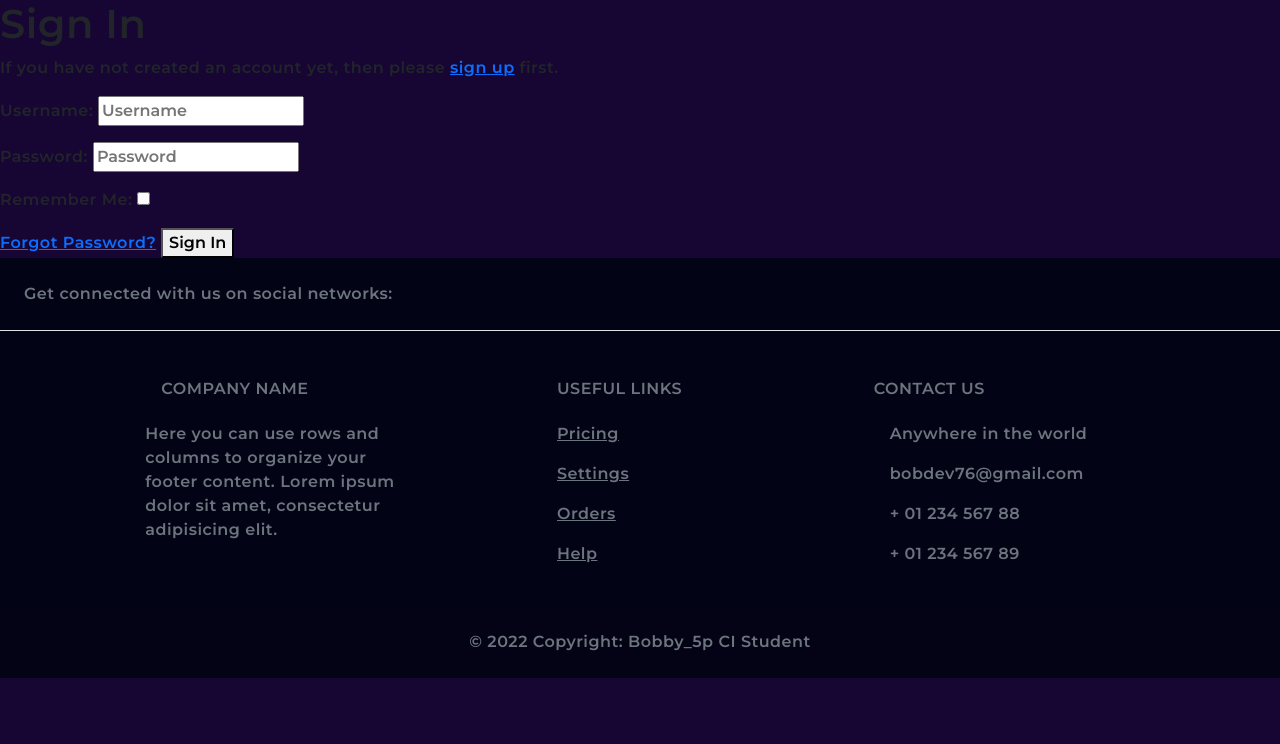
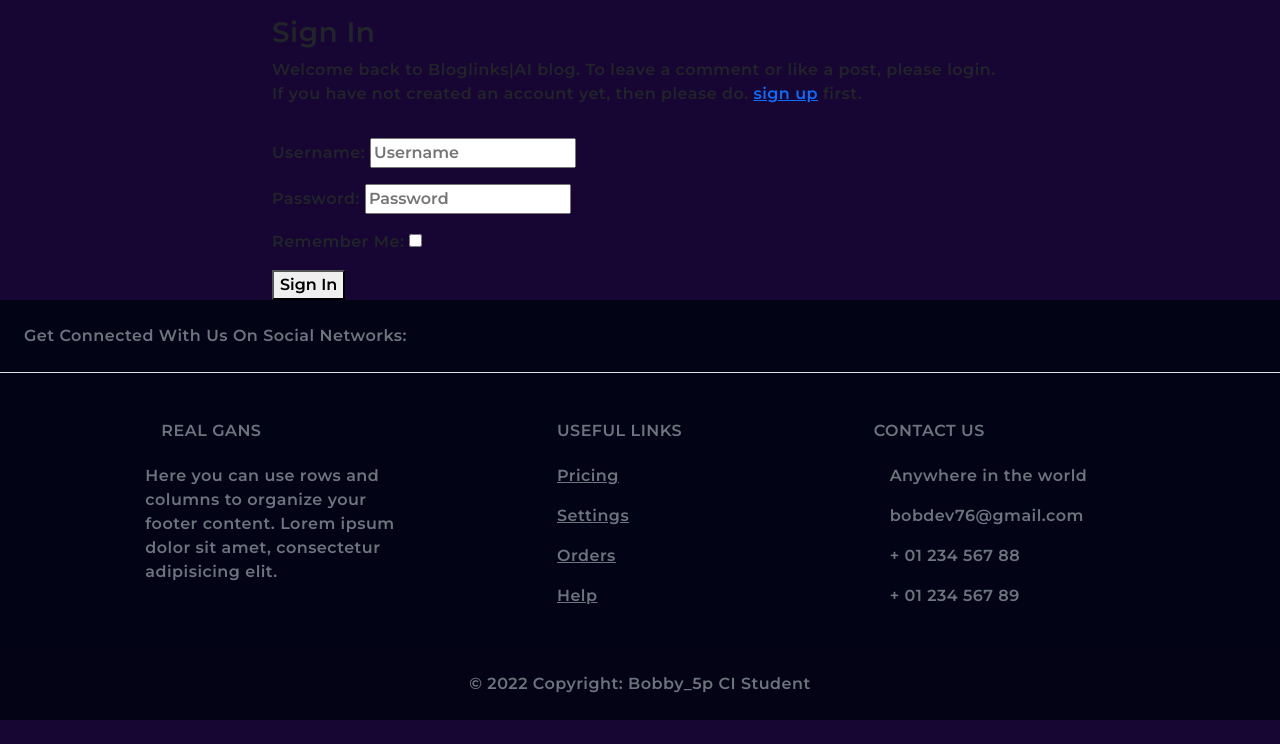
Before and after one commit to bbcam76/Bloglinks, a Django app: page /accounts/login/ in a window 1280 px wide. Shown: the part 56-800 px from the top of the page. Run offline with Django 3.2, Linux system fonts and the light colour scheme; some libraries are stand-ins or nearby versions.

Commit message:
login auth base.html

```diff
--- a/templates/account/login.html
+++ b/templates/account/login.html
@@ -7,31 +7,21 @@
 
 {% block content %}
 
-<h1>{% trans "Sign In" %}</h1>
+<div class="container">
+  <div class="row">
+    <div class="col-md-8 mt-3 offset-md-2">
+        <h3>{% trans "Sign In" %}</h3>
 
-{% get_providers as socialaccount_providers %}
 
-{% if socialaccount_providers %}
-<p>{% blocktrans with site.name as site_name %}Please sign in with one
-of your existing third party accounts. Or, <a href="{{ signup_url }}">sign up</a>
-for a {{ site_name }} account and sign in below:{% endblocktrans %}</p>
-
-<div class="socialaccount_ballot">
-
-  <ul class="socialaccount_providers">
-    {% include "socialaccount/snippets/provider_list.html" with process="login" %}
-  </ul>
-
-  <div class="login-or">{% trans 'or' %}</div>
+<p>{% blocktrans %}Welcome back to Bloglinks|AI blog.
+To leave a comment or like a post, please login. If you have not created an account yet, then please do.
+<a href="{{ signup_url }}">sign up</a> first.{% endblocktrans %}</p>
 
 </div>
+  </div>
+<div class="row">
+  <div class="col-md-8 mt-3 offset-md-2">
 
-{% include "socialaccount/snippets/login_extra.html" %}
-
-{% else %}
-<p>{% blocktrans %}If you have not created an account yet, then please
-<a href="{{ signup_url }}">sign up</a> first.{% endblocktrans %}</p>
-{% endif %}
 
 <form class="login" method="POST" action="{% url 'account_login' %}">
   {% csrf_token %}
@@ -39,8 +29,9 @@ for a {{ site_name }} account and sign in below:{% endblocktrans %}</p>
   {% if redirect_field_value %}
   <input type="hidden" name="{{ redirect_field_name }}" value="{{ redirect_field_value }}" />
   {% endif %}
-  <a class="button secondaryAction" href="{% url 'account_reset_password' %}">{% trans "Forgot Password?" %}</a>
   <button class="primaryAction" type="submit">{% trans "Sign In" %}</button>
 </form>
-
+</div>
+</div>
+</div>
 {% endblock %}
--- a/templates/base.html
+++ b/templates/base.html
@@ -21,7 +21,7 @@
     <link rel="icon" type="image/png" sizes="16x16" href="{% static 'assets/images/favicon/favicon-16x16.png' %}">
 
 
-    <title>Bloglinks | Blockchain blog</title>
+    <title>Bloglinks | AI-Blog</title>
 </head>
 <body>
 <!-- Navbar from getbootstrap.com -->
@@ -65,11 +65,9 @@
 </nav>
 
 
-
     {% block content %}
 
     {% endblock content %}
-
 
 
 <!-- Footer From bootstrapmade.com -->
@@ -78,7 +76,7 @@
     <section class="d-flex justify-content-center justify-content-lg-between p-4 border-bottom">
         <!-- Left -->
         <div class="me-5 d-none d-lg-block">
-            <span>Get connected with us on social networks:</span>
+            <span>Get Connected With Us On Social Networks:</span>
         </div>
         <!-- Left -->
 
@@ -116,7 +114,7 @@
                 <div class="col-md-3 col-lg-4 col-xl-3 mx-auto mb-4">
                     <!-- Content -->
                     <h6 class="text-uppercase fw-bold mb-4">
-                        <i class="fas fa-gem me-3"></i>Company name
+                        <i class="fas fa-gem me-3"></i>Real GanS
                     </h6>
                     <p>
                         Here you can use rows and columns to organize your footer content. Lorem ipsum
```
